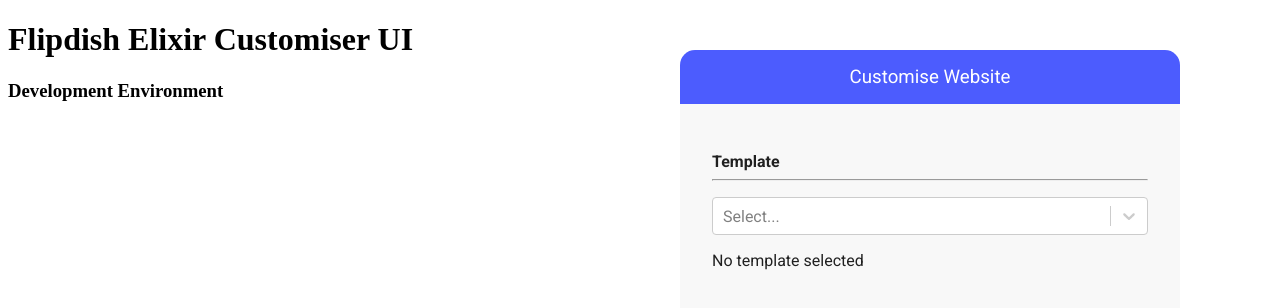
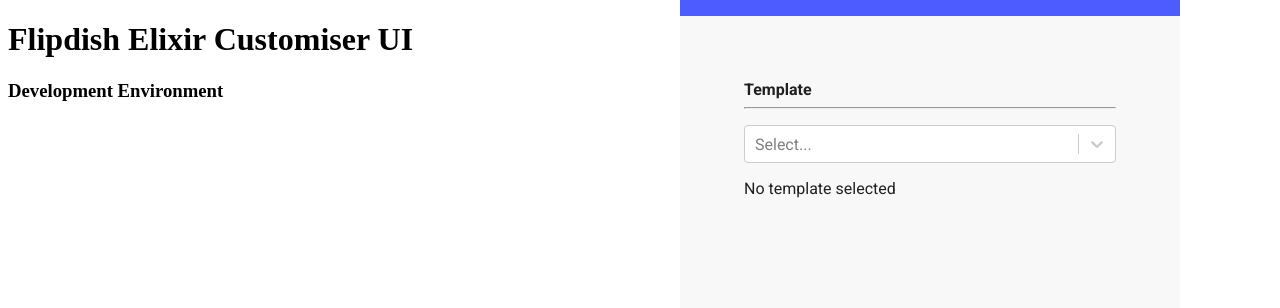
Before and after one commit to ryanshirley-flipdish/elixir-customiser-ui, a React (Create React App) app: page / in a window 1280 px wide. Shown: the top 308 px of the page. Built offline with nearby package versions, Linux system fonts and the light colour scheme.

Commit message:
Update spacing

```diff
--- a/src/scss/_core.scss
+++ b/src/scss/_core.scss
@@ -32,12 +32,12 @@
 .fd_ec_body {
     background: #F8F8F8;
     height: 0;
-    padding: 0 $spacer * 2;
+    padding: 0 $spacer * 4;
     transition: all 1s ease;
 
     &.fd_ec_body_open {
-        height: 600px;
-        padding: $spacer * 3 $spacer * 2;
+        height: 70vh;
+        padding: $spacer * 4 $spacer * 4 $spacer * 10;
         overflow-y: scroll;
     }
 }
```
